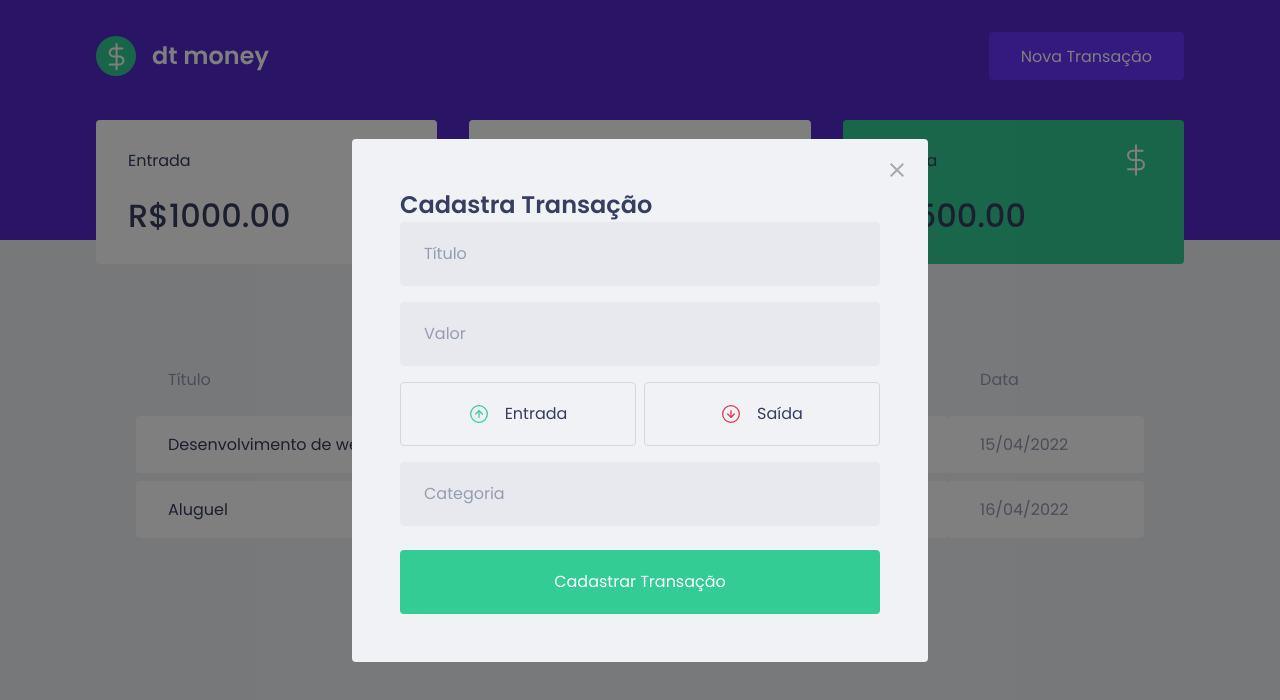
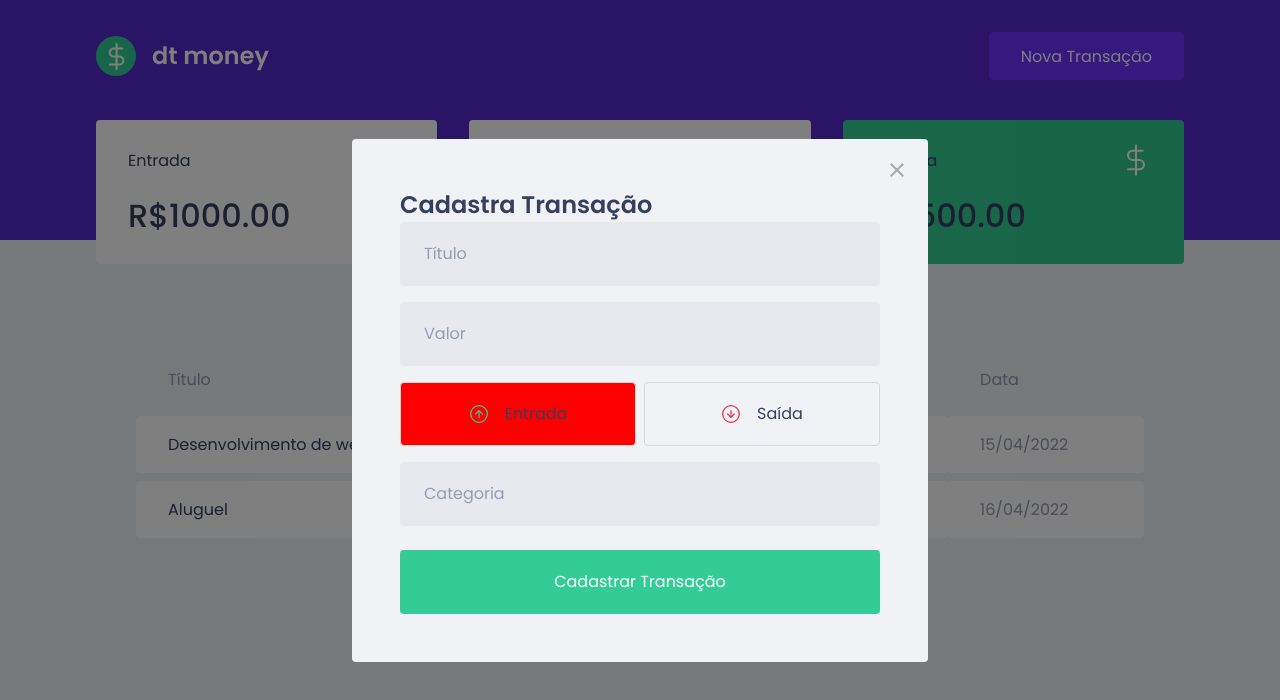
Before and after one commit to bvieiradeveloper/bemingy, a React (Create React App) app: page / in a window 1280 px wide. Both pictures are taken after a click on the button "Nova Transação". Shown: the top 700 px of the page. Built offline with nearby package versions, Linux system fonts and the light colour scheme; no server answers; what miragejs would draw is missing.

Commit message:
Change button color using styled components props.

```diff
--- a/src/components/NewTransactionModal/index.tsx
+++ b/src/components/NewTransactionModal/index.tsx
@@ -1,8 +1,9 @@
 import Modal from "react-modal";
-import { Container,TransactionTypeContainer } from "./style";
+import { Container,TransactionTypeContainer, RadioButton } from "./style";
 import closeImage from "../../assets/close.svg";
 import incomeImage from "../../assets/income.svg";
 import outcomeImage from "../../assets/outcome.svg";
+import { useState } from "react";
 
 interface NewTransactionOpenModalProps{
   isOpen: boolean,
@@ -10,6 +11,9 @@
 }
 
 export function NewTransactionOpenModal ({isOpen, onRequestClose}: NewTransactionOpenModalProps) {
+
+  const [type, setType] = useState('deposit');
+
   return (
     <>
       <Modal
@@ -29,14 +33,22 @@
         <input type="number"
                placeholder="Valor" />
         <TransactionTypeContainer>
-          <button type="button">
+          <RadioButton
+            type="button"
+            onClick={() => { setType('deposit')}}
+            isActive = { type === 'deposit'}
+          >
               <img src={incomeImage} alt="Entrada" />
               <span>Entrada</span>
-          </button>
-          <button type="button">
+          </RadioButton>
+          <RadioButton
+            type="button"
+            onClick={() => { setType('withdraw')}}
+            isActive = { type === 'withdraw'}
+          >
             <img src={outcomeImage} alt="Saída" />
             <span>Saída</span>
-          </button>
+          </RadioButton>
           </TransactionTypeContainer>
         <input type="text"
                placeholder="Categoria"/>
--- a/src/components/NewTransactionModal/style.ts
+++ b/src/components/NewTransactionModal/style.ts
@@ -48,14 +48,18 @@
 gap: 0.5rem;
 
 transition: border-color 0.2s;
-button{
-    height: 4rem;
+`
+interface RadioButtonProps{
+    isActive: boolean;
+}
+export const RadioButton = styled.button<RadioButtonProps>`
+ height: 4rem;
     border-radius: 0.25rem;
     border: 1px solid #d7d7d7;
     display: flex;
     justify-content: center;
     align-items: center;
-    background: transparent;
+    background: ${ props => props.isActive ? 'red' : 'transparent'};
 
     img{
         width: 20px;
@@ -72,6 +76,4 @@
     &:hover{
         border-color: ${darken(0.5, '#d7d7d7')};
     }
-}
-
 `
```
